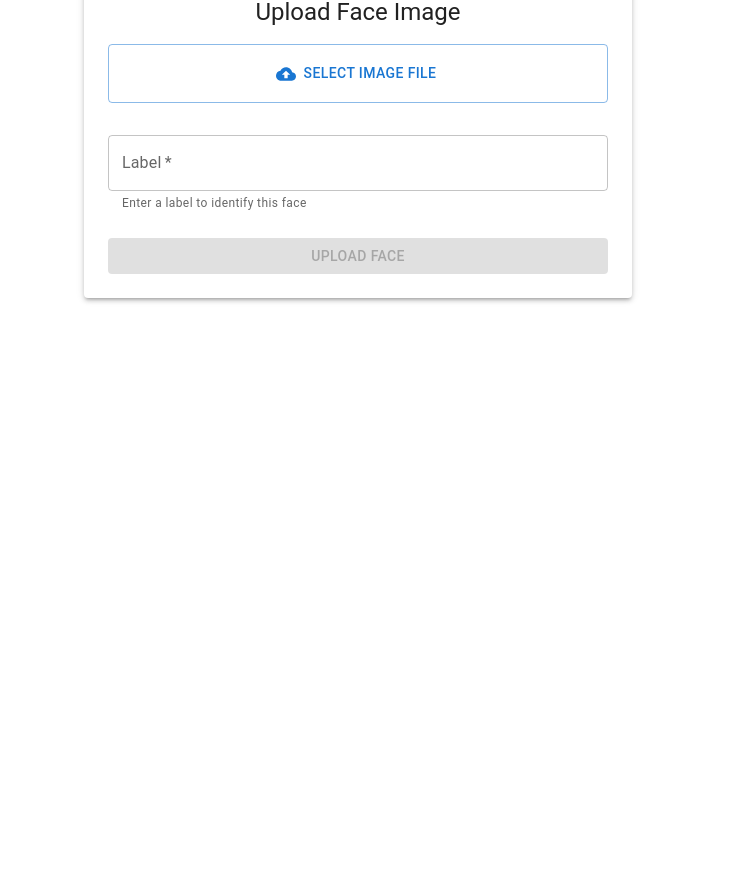
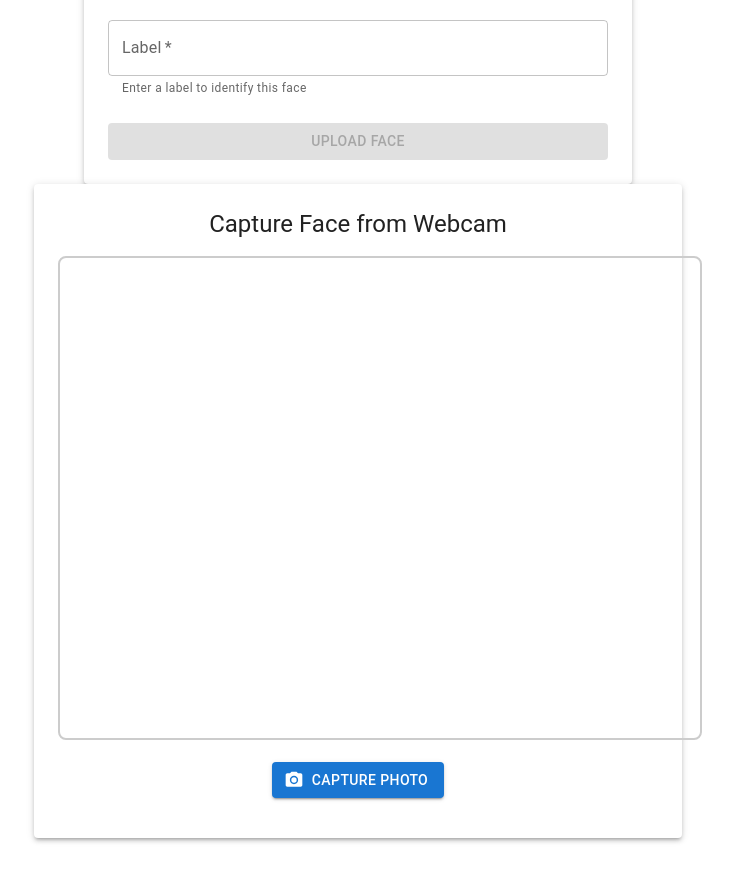
Before and after one commit to mGarbowski/thesis-app, a React (Vite) app in the folder frontend/: page / in a window 1280 px wide. Shown: the part 355-1225 px from the top of the page, without its empty margins (282-1015 px from the left). Before the commit the page ends 800 px from the top, so only its background shows below. Built offline with nearby package versions, Linux system fonts and the light colour scheme; no server answers.

Commit message:
feat: UI - upload image from webcam

```diff
--- a/frontend/package.json
+++ b/frontend/package.json
@@ -15,7 +15,8 @@
     "@mui/icons-material": "^7.3.1",
     "@mui/material": "^7.3.1",
     "react": "^19.1.1",
-    "react-dom": "^19.1.1"
+    "react-dom": "^19.1.1",
+    "react-webcam": "^7.2.0"
   },
   "devDependencies": {
     "@eslint/js": "^9.33.0",
--- a/frontend/src/App.tsx
+++ b/frontend/src/App.tsx
@@ -1,5 +1,6 @@
 import './App.css'
 import FaceUploadForm from "./FaceUploadForm.tsx";
+import {WebcamFaceCapture} from "./WebcamFaceCapture.tsx";
 
 function App() {
 
@@ -8,6 +9,7 @@ function App() {
             <h1>Demo - praca dyplomowa inżynierska</h1>
             <h2>Mikołaj Garbowski</h2>
             <FaceUploadForm/>
+            <WebcamFaceCapture/>
         </>
     )
 }
--- /dev/null
+++ b/frontend/src/WebcamFaceCapture.tsx
@@ -0,0 +1,194 @@
+import React, {useCallback, useRef, useState} from 'react';
+import Webcam from "react-webcam";
+import {Alert, Box, Button, CircularProgress, Paper, TextField, Typography} from '@mui/material';
+import {CameraAlt, Refresh, Upload} from '@mui/icons-material';
+
+const videoConstraints = {
+    width: 1280,
+    height: 720,
+    facingMode: "user"
+};
+
+interface UploadResponse {
+    id: string;
+    filename: string;
+    label: string;
+    message: string;
+}
+
+export const WebcamFaceCapture: React.FC = () => {
+    const webcamRef = useRef<Webcam>(null);
+    const [capturedImage, setCapturedImage] = useState<string | null>(null);
+    const [label, setLabel] = useState('');
+    const [loading, setLoading] = useState(false);
+    const [success, setSuccess] = useState<string | null>(null);
+    const [error, setError] = useState<string | null>(null);
+
+    const capture = useCallback(() => {
+        const imageSrc = webcamRef.current?.getScreenshot();
+        if (imageSrc) {
+            setCapturedImage(imageSrc);
+            setError(null);
+        } else {
+            setError('Failed to capture image');
+        }
+    }, []);
+
+    const retake = useCallback(() => {
+        setCapturedImage(null);
+        setSuccess(null);
+        setError(null);
+    }, []);
+
+    const dataURLtoBlob = (dataurl: string): Blob => {
+        const arr = dataurl.split(',');
+        const mime = arr[0].match(/:(.*?);/)?.[1] || 'image/jpeg';
+        const bstr = atob(arr[1]);
+        let n = bstr.length;
+        const u8arr = new Uint8Array(n);
+        while (n--) {
+            u8arr[n] = bstr.charCodeAt(n);
+        }
+        return new Blob([u8arr], {type: mime});
+    };
+
+    const handleSubmit = async (event: React.FormEvent) => {
+        event.preventDefault();
+
+        if (!capturedImage || !label.trim()) {
+            setError('Please capture an image and enter a label');
+            return;
+        }
+
+        setLoading(true);
+        setError(null);
+        setSuccess(null);
+
+        try {
+            const blob = dataURLtoBlob(capturedImage);
+            const formData = new FormData();
+            formData.append('file', blob, 'webcam_capture.jpg');
+            formData.append('label', label.trim());
+
+            const response = await fetch('http://localhost:8000/upload-face', {
+                method: 'POST',
+                body: formData,
+            });
+
+            if (!response.ok) {
+                const errorData = await response.json();
+                throw new Error(errorData.detail || 'Upload failed');
+            }
+
+            const result: UploadResponse = await response.json();
+            setSuccess(`Face uploaded successfully: ${result.filename}`);
+            setCapturedImage(null);
+            setLabel('');
+
+        } catch (err) {
+            setError(err instanceof Error ? err.message : 'Upload failed');
+        } finally {
+            setLoading(false);
+        }
+    };
+
+    return (
+        <Paper elevation={3} sx={{p: 3, maxWidth: 600, mx: 'auto'}}>
+            <Typography variant="h5" component="h2" gutterBottom>
+                Capture Face from Webcam
+            </Typography>
+
+            <Box sx={{mt: 2}}>
+                {/* Camera/Image Display */}
+                <Box sx={{position: 'relative', mb: 2, textAlign: 'center'}}>
+                    {!capturedImage ? (
+                        <Webcam
+                            ref={webcamRef}
+                            audio={false}
+                            height={480}
+                            width={640}
+                            screenshotFormat="image/jpeg"
+                            videoConstraints={videoConstraints}
+                            style={{
+                                border: '2px solid #ccc',
+                                borderRadius: '8px'
+                            }}
+                        />
+                    ) : (
+                        <img
+                            src={capturedImage}
+                            alt="Captured face"
+                            style={{
+                                width: '640px',
+                                height: '480px',
+                                border: '2px solid #ccc',
+                                borderRadius: '8px',
+                                objectFit: 'cover'
+                            }}
+                        />
+                    )}
+                </Box>
+
+                {/* Camera Controls */}
+                <Box sx={{mb: 2, display: 'flex', gap: 1, justifyContent: 'center'}}>
+                    {!capturedImage ? (
+                        <Button
+                            variant="contained"
+                            startIcon={<CameraAlt/>}
+                            onClick={capture}
+                        >
+                            Capture Photo
+                        </Button>
+                    ) : (
+                        <Button
+                            variant="outlined"
+                            startIcon={<Refresh/>}
+                            onClick={retake}
+                        >
+                            Retake Photo
+                        </Button>
+                    )}
+                </Box>
+
+                {/* Form */}
+                {capturedImage && (
+                    <Box component="form" onSubmit={handleSubmit}>
+                        <TextField
+                            fullWidth
+                            label="Label"
+                            value={label}
+                            onChange={(e) => setLabel(e.target.value)}
+                            margin="normal"
+                            required
+                            disabled={loading}
+                            helperText="Enter a label to identify this face"
+                        />
+
+                        <Button
+                            type="submit"
+                            variant="contained"
+                            fullWidth
+                            disabled={loading || !label.trim()}
+                            startIcon={loading ? <CircularProgress size={16}/> : <Upload/>}
+                            sx={{mt: 2}}
+                        >
+                            {loading ? 'Uploading...' : 'Upload Face'}
+                        </Button>
+                    </Box>
+                )}
+
+                {error && (
+                    <Alert severity="error" sx={{mt: 2}}>
+                        {error}
+                    </Alert>
+                )}
+
+                {success && (
+                    <Alert severity="success" sx={{mt: 2}}>
+                        {success}
+                    </Alert>
+                )}
+            </Box>
+        </Paper>
+    );
+};
```
Also changed, not shown: 1 other file (tests, documents, lock files or other folders).
